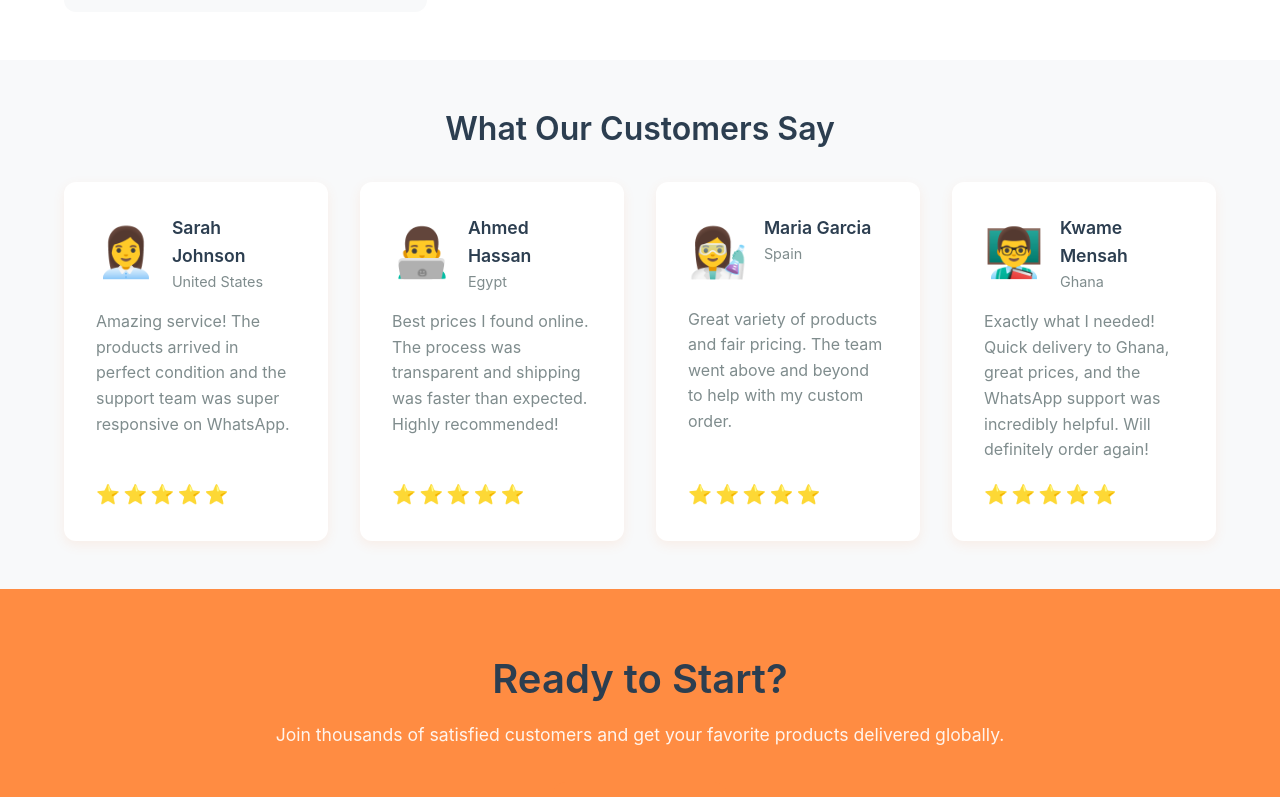
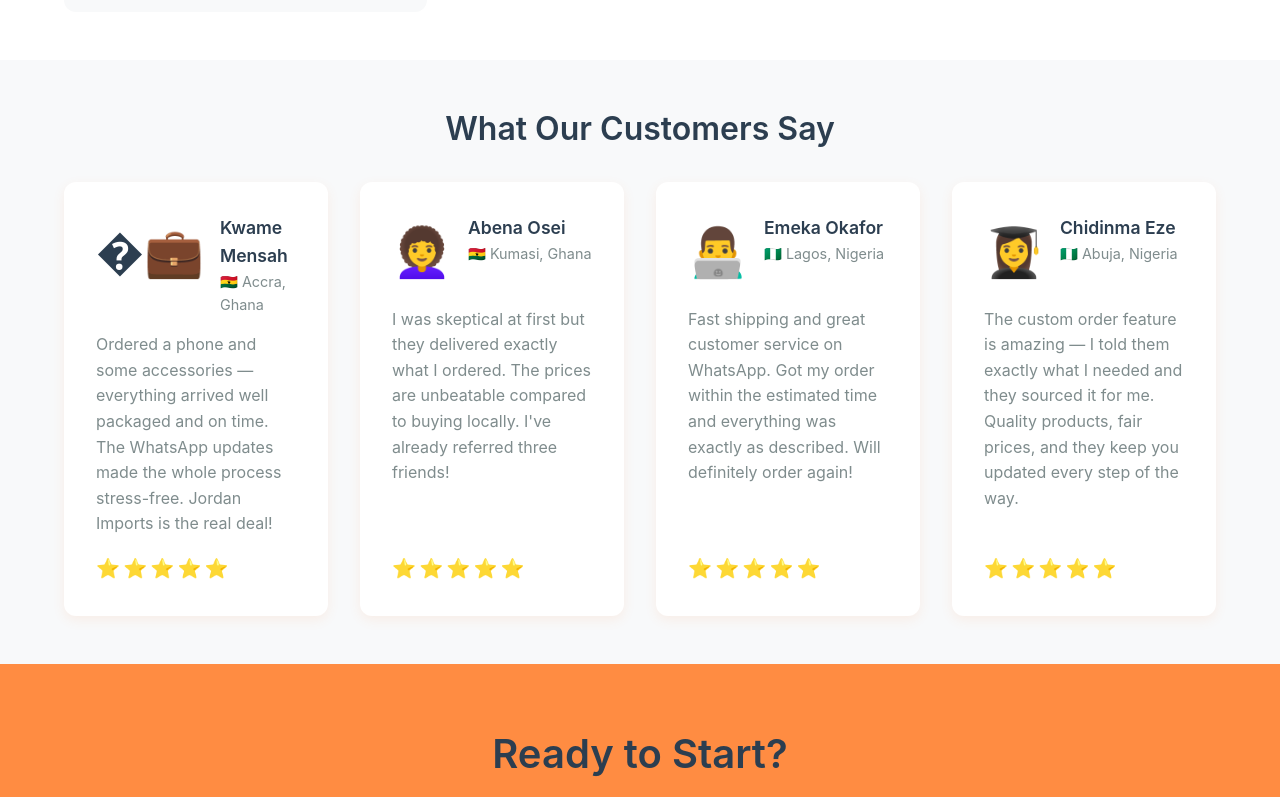
Before and after one commit to g3834713-boop/Jd-fx-imports, a React (Vite) app: page / in a window 1280 px wide. Shown: the part 2000-2797 px from the top of the page. Built offline with nearby package versions, Linux system fonts and the light colour scheme; no server answers.

Commit message:
Update testimonials with 2 Ghanaian and 2 Nigerian customers

```diff
--- a/src/pages/Home.tsx
+++ b/src/pages/Home.tsx
@@ -158,14 +158,28 @@ const Home: React.FC = () => {
           <div className="grid grid-4">
             <div className="testimonial-card">
               <div className="testimonial-header">
-                <div className="avatar">👩‍💼</div>
+                <div className="avatar">�‍💼</div>
                 <div>
-                  <h4>Sarah Johnson</h4>
-                  <p className="location">United States</p>
+                  <h4>Kwame Mensah</h4>
+                  <p className="location">🇬🇭 Accra, Ghana</p>
                 </div>
               </div>
               <p className="testimonial-text">
-                Amazing service! The products arrived in perfect condition and the support team was super responsive on WhatsApp.
+                Ordered a phone and some accessories — everything arrived well packaged and on time. The WhatsApp updates made the whole process stress-free. Jordan Imports is the real deal!
+              </p>
+              <div className="stars">⭐⭐⭐⭐⭐</div>
+            </div>
+
+            <div className="testimonial-card">
+              <div className="testimonial-header">
+                <div className="avatar">👩‍🦱</div>
+                <div>
+                  <h4>Abena Osei</h4>
+                  <p className="location">🇬🇭 Kumasi, Ghana</p>
+                </div>
+              </div>
+              <p className="testimonial-text">
+                I was skeptical at first but they delivered exactly what I ordered. The prices are unbeatable compared to buying locally. I've already referred three friends!
               </p>
               <div className="stars">⭐⭐⭐⭐⭐</div>
             </div>
@@ -174,40 +188,26 @@ const Home: React.FC = () => {
               <div className="testimonial-header">
                 <div className="avatar">👨‍💻</div>
                 <div>
-                  <h4>Ahmed Hassan</h4>
-                  <p className="location">Egypt</p>
+                  <h4>Emeka Okafor</h4>
+                  <p className="location">🇳🇬 Lagos, Nigeria</p>
                 </div>
               </div>
               <p className="testimonial-text">
-                Best prices I found online. The process was transparent and shipping was faster than expected. Highly recommended!
+                Fast shipping and great customer service on WhatsApp. Got my order within the estimated time and everything was exactly as described. Will definitely order again!
               </p>
               <div className="stars">⭐⭐⭐⭐⭐</div>
             </div>
 
             <div className="testimonial-card">
               <div className="testimonial-header">
-                <div className="avatar">👩‍🔬</div>
+                <div className="avatar">👩‍🎓</div>
                 <div>
-                  <h4>Maria Garcia</h4>
-                  <p className="location">Spain</p>
+                  <h4>Chidinma Eze</h4>
+                  <p className="location">🇳🇬 Abuja, Nigeria</p>
                 </div>
               </div>
               <p className="testimonial-text">
-                Great variety of products and fair pricing. The team went above and beyond to help with my custom order.
-              </p>
-              <div className="stars">⭐⭐⭐⭐⭐</div>
-            </div>
-
-            <div className="testimonial-card">
-              <div className="testimonial-header">
-                <div className="avatar">👨‍🏫</div>
-                <div>
-                  <h4>Kwame Mensah</h4>
-                  <p className="location">Ghana</p>
-                </div>
-              </div>
-              <p className="testimonial-text">
-                Exactly what I needed! Quick delivery to Ghana, great prices, and the WhatsApp support was incredibly helpful. Will definitely order again!
+                The custom order feature is amazing — I told them exactly what I needed and they sourced it for me. Quality products, fair prices, and they keep you updated every step of the way.
               </p>
               <div className="stars">⭐⭐⭐⭐⭐</div>
             </div>
```
